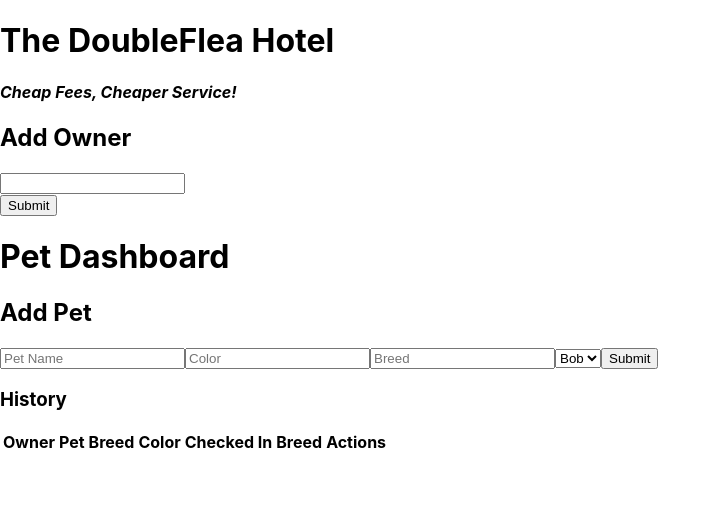
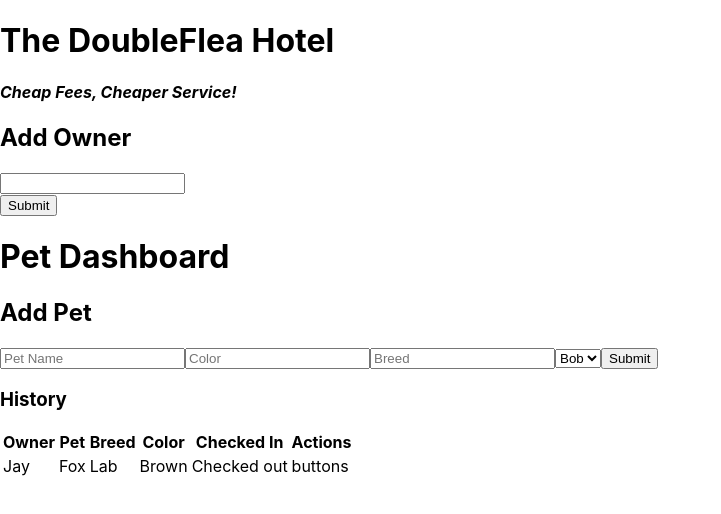
Before and after one commit to rowanasmith/pet-hotel-java, a React (Create React App) app: page / in a window 1280 px wide. Shown: the top 514 px of the page, without its empty margins (0-721 px from the left). Built offline with nearby package versions, Linux system fonts and the light colour scheme.

Commit message:
mapping pets to table from addPet reducer

```diff
--- a/src/components/PetTable/PetTable.js
+++ b/src/components/PetTable/PetTable.js
@@ -8,6 +8,8 @@ class PetTable extends Component {
 
 //the results from the API request will be mapped and displayed in this table
   render() {
+    const petList = this.props.reduxState.rootReducer.addPet;
+
     return (
       <div>
         <header>
@@ -16,10 +18,19 @@ class PetTable extends Component {
         <table className="petTable">
           <thead>
             <tr><th>Owner</th><th>Pet</th><th>Breed</th>
-            <th>Color</th><th>Checked In</th><th>Breed</th><th>Actions</th></tr>
+            <th>Color</th><th>Checked In</th><th>Actions</th></tr>
           </thead>
           <tbody>
-
+            {petList.map( (pet, i) =>
+                <tr key={i}>
+                  <td>{pet.owner}</td>
+                  <td>{pet.name}</td>
+                  <td>{pet.breed}</td>
+                  <td>{pet.color}</td>
+                  <td>Checked out</td>
+                  <td>buttons</td>
+                </tr>
+              )}
 
           </tbody>
         </table>
@@ -27,7 +38,7 @@ class PetTable extends Component {
     );
     }
 }
-const mapStateToProps = state => ({
-    movieSearchResults: state.movieSearchResults,
+const mapStateToProps = reduxState => ({
+    reduxState,
   });
 export default connect(mapStateToProps)(PetTable);
--- a/src/redux/reducers/addPetReducer.js
+++ b/src/redux/reducers/addPetReducer.js
@@ -1,8 +1,18 @@
 
-const addPet = (state = {}, action) => {
+const pets = [
+    {
+        name: 'Fox',
+        color: 'Brown',
+        breed: 'Lab',
+        owner: 'Jay',
+    }
+]
+
+
+const addPet = (state = pets, action) => {
     switch(action.type) {
         case 'ADD_PET':
-            return action.payload;
+            return [...pets, action.payload];
         default:
             return state;
     }
```
